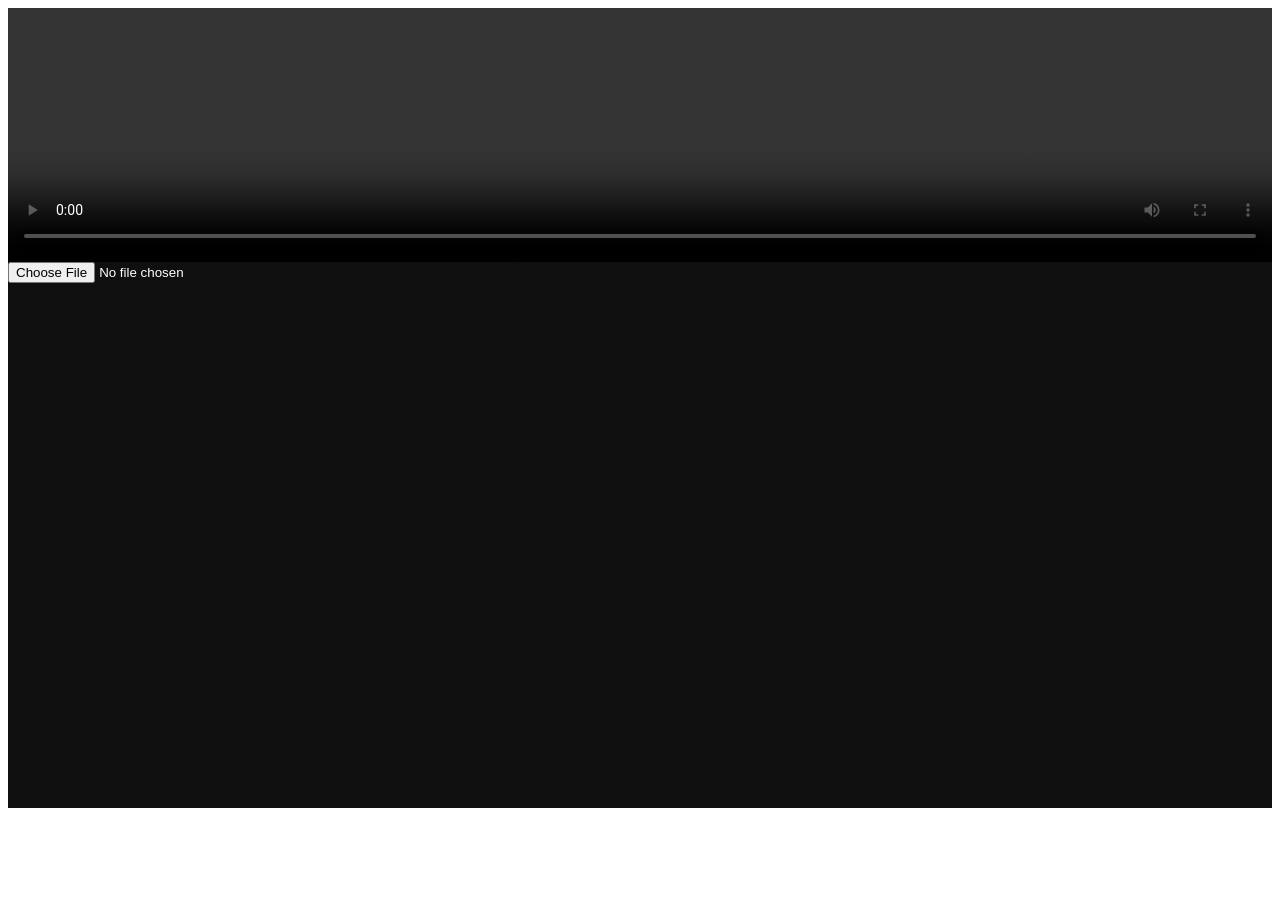
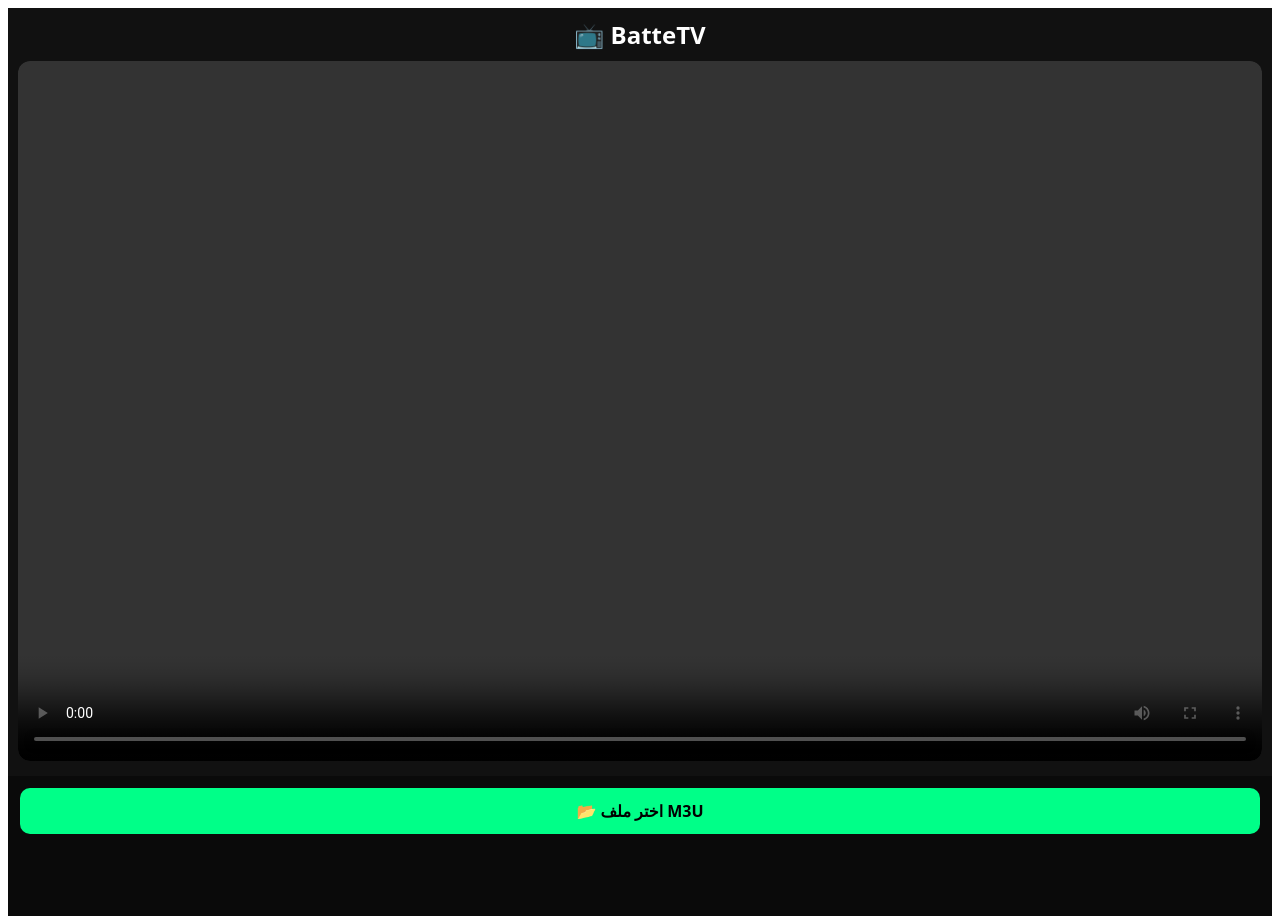
Before and after one commit to Echayebc/battetv, a React (Vite) app: page / in a window 1280 px wide. Shown: the top 916 px of the page. Before the commit the page ends 816 px from the top, so only its background shows below. Built offline with nearby package versions, Linux system fonts and the light colour scheme.

Commit message:
Update App.jsx

```diff
--- a/src/App.jsx
+++ b/src/App.jsx
@@ -1,55 +1,85 @@
 import { useState, useRef } from 'react'
 import Hls from 'hls.js'
 
-function parseM3U(text){
-  const lines = text.split('\n')
-  const channels = []
-  let title = ''
-  lines.forEach(line => {
-    if(line.startsWith('#EXTINF')){
-      title = line.split(',')[1] || 'قناة'
-    } else if(line.trim().startsWith('http')){
-      channels.push({ name: title, url: line.trim() })
+export default function App() {
+  const [channels, setChannels] = useState([])
+  const [current, setCurrent] = useState(null)
+  const [search, setSearch] = useState('')
+  const videoRef = useRef(null)
+  const hlsRef = useRef(null)
+
+  const handleFile = (e) => {
+    const file = e.target.files[0]
+    if (!file) return
+    const reader = new FileReader()
+    reader.onload = (ev) => {
+      const lines = ev.target.result.split('\n')
+      const list = []
+      for (let i = 0; i < lines.length; i++) {
+        if (lines[i].startsWith('#EXTINF')) {
+          const name = lines[i].split(',').pop()?.trim() || `قناة ${list.length+1}`
+          const url = lines[i+1]?.trim()
+          if (url && url.startsWith('http')) list.push({ name, url })
+        }
+      }
+      setChannels(list)
+      if (list.length > 0) playChannel(list[0])
     }
-  })
-  return channels
-}
-
-export default function App(){
-  const [channels, setChannels] = useState([])
-  const videoRef = useRef(null)
-
-  const loadM3U = async (e) => {
-    const text = await e.target.files[0].text()
-    setChannels(parseM3U(text))
+    reader.readAsText(file)
   }
 
-  const playChannel = (url) => {
+  const playChannel = (ch) => {
+    setCurrent(ch)
     const video = videoRef.current
-    if(Hls.isSupported()){
+    if (Hls.isSupported() && ch.url.includes('.m3u8')) {
+      if (hlsRef.current) hlsRef.current.destroy()
       const hls = new Hls()
-      hls.loadSource(url)
+      hlsRef.current = hls
+      hls.loadSource(ch.url)
       hls.attachMedia(video)
       hls.on(Hls.Events.MANIFEST_PARSED, () => video.play())
     } else {
-      video.src = url
+      video.src = ch.url
       video.play()
     }
   }
 
+  const filtered = channels.filter(c => c.name.toLowerCase().includes(search.toLowerCase()))
+
   return (
-    <div style={{background:'#0f0f0f', color:'#fff', minHeight:'100vh'}}>
-      <div style={{position:'sticky', top:0, background:'#000'}}>
-        <video ref={videoRef} controls style={{width:'100%', height:'250px'}} />
+    <div style={{background:'#0a0a0a', color:'#fff', minHeight:'100vh', fontFamily:'system-ui'}}>
+      <div style={{padding:'10px', background:'#111', position:'sticky', top:0, zIndex:10}}>
+        <h2 style={{margin:'0 0 10px', textAlign:'center'}}>📺 BatteTV</h2>
+        <video ref={videoRef} controls style={{width:'100%', aspectRatio:'16/9', background:'#000', borderRadius:'12px'}} />
+        {current && <div style={{marginTop:'8px', textAlign:'center', color:'#00ff88'}}>{current.name} - يعمل الآن</div>}
       </div>
-      <input type="file" accept=".m3u" onChange={loadM3U} />
-      <ul style={{listStyle:'none', padding:0}}>
-        {channels.map((c,i) => (
-          <li key={i} onClick={()=>playChannel(c.url)} style={{padding:'12px', background:'#1a1a1a', margin:'6px 0', borderRadius:'8px'}}>
-            {c.name}
-          </li>
-        ))}
-      </ul>
+
+      <div style={{padding:'12px', display:'flex', gap:'8px'}}>
+        <label style={{flex:1, background:'#00ff88', color:'#000', padding:'12px', borderRadius:'10px', textAlign:'center', fontWeight:'bold'}}>
+          📂 اختر ملف M3U
+          <input type="file" accept=".m3u,.m3u8,.txt" onChange={handleFile} style={{display:'none'}} />
+        </label>
+      </div>
+
+      {channels.length > 0 && (
+        <div style={{padding:'0 12px'}}>
+          <input placeholder="ابحث عن قناة..." value={search} onChange={e=>setSearch(e.target.value)} style={{width:'100%', padding:'12px', borderRadius:'10px', border:'none', background:'#222', color:'#fff', marginBottom:'10px'}} />
+          <div style={{display:'grid', gap:'6px'}}>
+            {filtered.map((ch, i) => (
+              <div key={i} onClick={()=>playChannel(ch)} style={{padding:'14px', background: current?.url===ch.url ? '#00ff88' : '#1a1a1a', color: current?.url===ch.url ? '#000' : '#fff', borderRadius:'10px', cursor:'pointer'}}>
+                ▶️ {ch.name}
+              </div>
+            ))}
+          </div>
+        </div>
+      )}
+
+      {channels.length===0 && (
+        <div style={{textAlign:'center', marginTop:'60px', color:'#888'}}>
+          <div style={{fontSize:'50px'}}>📺</div>
+          <p>ارفع ملف قنوات M3U ليبدأ البث</p>
+        </div>
+      )}
     </div>
   )
 }
```
